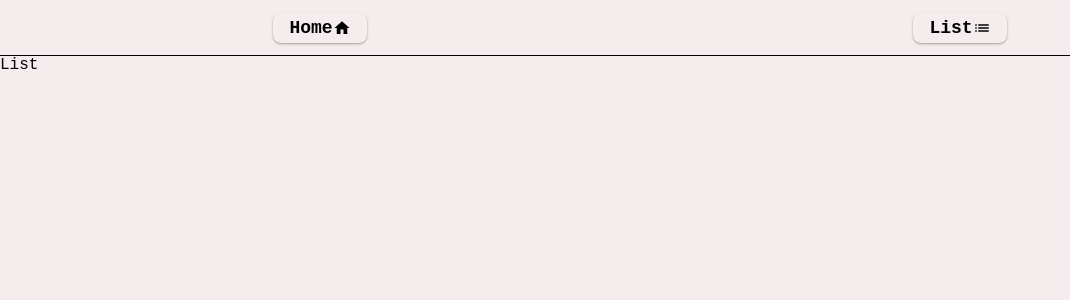
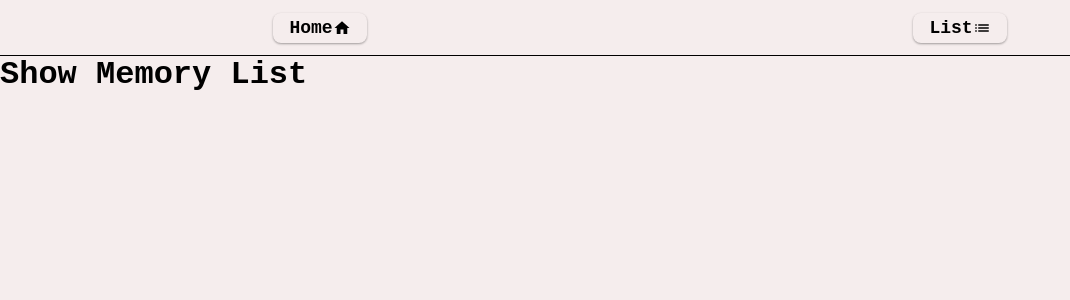
Before and after one commit to mrtunaungkyaw/note, a React (Create React App) app: page / in a window 1280 px wide. Both pictures are taken after a click on the element "List". Shown: the top 300 px of the page, without its empty margins (0-1070 px from the left). Built offline with nearby package versions, Linux system fonts and the light colour scheme.

Commit message:
Upload Github

```diff
--- a/src/Pages/List.js
+++ b/src/Pages/List.js
@@ -1,5 +1,9 @@
 import React from "react";
 
 export const List = () => {
-    return <div>List</div>;
+    return (
+        <div>
+            <h1>Show Memory List</h1>
+        </div>
+    );
 };
```
